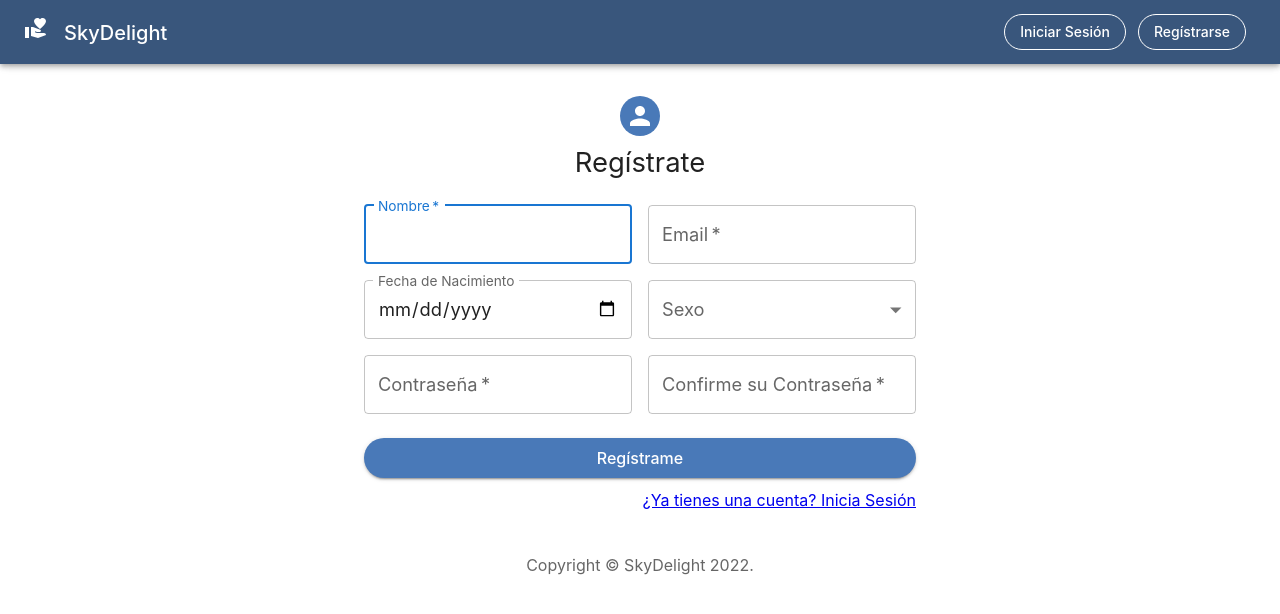
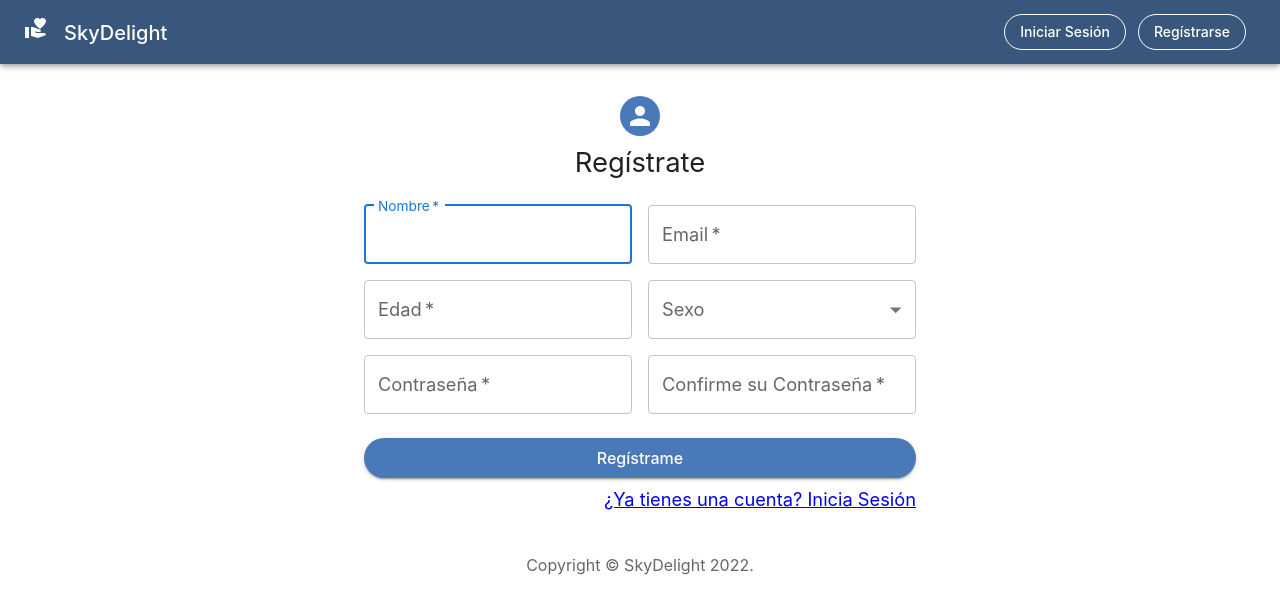
Before and after one commit to jluismarq/weblogin, a React (Create React App) app: page /signup in a window 1280 px wide. Shown: the top 614 px of the page. Built offline with nearby package versions, Linux system fonts and the light colour scheme.

Commit message:
Fetch y eliminación de Links

```diff
--- a/src/views/Forgot.js
+++ b/src/views/Forgot.js
@@ -110,9 +110,7 @@ export default function Forgot() {
               Enviar Correo de Recuperación
             </Button>
             <Grid item align="center">
-              <Link href="#" variant="body2">
                 <NavLink to="/">{"Ir a inicio"}</NavLink>
-              </Link>
             </Grid>
           </Box>
         </Box>
--- a/src/views/Login.js
+++ b/src/views/Login.js
@@ -3,8 +3,6 @@ import Avatar from "@mui/material/Avatar";
 import Button from "@mui/material/Button";
 import CssBaseline from "@mui/material/CssBaseline";
 import TextField from "@mui/material/TextField";
-import FormControlLabel from "@mui/material/FormControlLabel";
-import Checkbox from "@mui/material/Checkbox";
 import Link from "@mui/material/Link";
 import Grid from "@mui/material/Grid";
 import Box from "@mui/material/Box";
@@ -56,6 +54,35 @@ export default function Login() {
       email: data.get("email"),
       password: data.get("password"),
     });
+
+    const headers = new Headers();
+    //   headers.append("KEY-CLIENT", localStorage.getItem("access"));
+    //headers.append("Content-Type", "application/json");
+    //headers.append("Access-Control-Allow-Origin", "*");
+    fetch("https://apiskydelight.herokuapp.com/usuarios/token/obtener/", {
+      // headers:,
+      method: "POST",
+      //mode: "cors",
+      //   headers: {
+      //     "KEY-CLIENT": localStorage.getItem("access"), // Peticion autenticada
+      //     "Access-Control-Allow-Origin": "*",
+      //   },
+      headers: {
+        "Content-Type": "application/json",
+      },
+      body: JSON.stringify({
+        email: data.get("email"),
+        password: data.get("password"),
+      }),
+    }).then((response) => {
+      if (response.ok) {
+        return response.json();
+      }
+    });
+    //.then((jsonResponse) => {
+    // localStorage.setItem("access", jsonResponse.access);
+    // localStorage.setItem("refresh", jsonResponse.refresh);
+    // });
   };
 
   return (
@@ -77,6 +104,7 @@ export default function Login() {
           <Typography component="h1" variant="h5">
             Iniciar Sesión
           </Typography>
+
           <Box
             component="form"
             onSubmit={handleSubmit}
@@ -105,7 +133,7 @@ export default function Login() {
               id="password"
               autoComplete="current-password"
             />
-             <Button
+            <Button
               type="submit"
               variant="contained"
               fullWidth
@@ -121,16 +149,12 @@ export default function Login() {
             </Button>
             <Grid container>
               <Grid item xs>
-                <Link href="#" variant="body2">
-                  <NavLink to="/forgot">¿Ólvido su contraseña?</NavLink>
-                </Link>
+                  <NavLink to="/forgot" style={({ fontWeight:"normal"})}>¿Ólvido su contraseña?</NavLink>
               </Grid>
               <Grid item>
-                <Link href="#" variant="body2">
-                  <NavLink to="/signup">
+                  <NavLink to="/signup" style={({ fontWeight:"normal"})}>
                     {"¿No tienes cuenta? Regístrate"}
                   </NavLink>
-                </Link>
               </Grid>
             </Grid>
           </Box>
--- a/src/views/SignUp.js
+++ b/src/views/SignUp.js
@@ -3,14 +3,12 @@ import Avatar from "@mui/material/Avatar";
 import Button from "@mui/material/Button";
 import CssBaseline from "@mui/material/CssBaseline";
 import TextField from "@mui/material/TextField";
-import Link from "@mui/material/Link";
 import Grid from "@mui/material/Grid";
 import Box from "@mui/material/Box";
 import Typography from "@mui/material/Typography";
 import Container from "@mui/material/Container";
 import { createTheme, ThemeProvider } from "@mui/material/styles";
 import BarraSuperior from "../components/BarraSuperior";
-import Stack from "@mui/material/Stack";
 import InputLabel from "@mui/material/InputLabel";
 import MenuItem from "@mui/material/MenuItem";
 import FormControl from "@mui/material/FormControl";
@@ -54,26 +52,61 @@ const theme = createTheme({
 });
 
 export default function SignUp() {
+
+  const [sex, setSex] = React.useState("");
+
+  const handleChange = (event) => {
+    setSex(event.target.value);
+  };
+
+
+
   const handleSubmit = (event) => {
     event.preventDefault();
     const data = new FormData(event.currentTarget);
     console.log({
+      name: data.get("name"),
       email: data.get("email"),
+      edad: data.get("edad"),
+      sex: data.get("sex"),
       password: data.get("password"),
     });
-  };
 
-  const [sexo, setSexo] = React.useState("");
+    fetch("https://apiskydelight.herokuapp.com/usuarios/crearusuario/", {
+      method: "POST",
+      //mode: "cors",
+      headers: {
+        //"Access-Control-Allow-Origin": "*",
+        "Content-Type": "application/json",
+        "KEY-CLIENT" : "",
+      },
+      body: JSON.stringify({
+        name: data.get("name"),
+        email: data.get("email"),
+        sex: data.get("sex"),
+        password: data.get("password"),
+        edad: parseInt(data.get("edad"), 10),
+      }),
+    })
+      .then((response) => {
+        if (response.ok) {
+          return response.json();
+        }
+      })
+      .then((jsonResponse) => {
+        localStorage.setItem("access", jsonResponse.access);
+        localStorage.setItem("refresh", jsonResponse.refresh);
+      });
+};
 
-  const handleChange = (event) => {
-    setSexo(event.target.value);
-  };
+
 
   return (
     <ThemeProvider theme={theme}>
       <Container component="main" maxWidth="sm">
         <CssBaseline />
         <BarraSuperior />
+
         <Box
           sx={{
             marginTop: 11,
@@ -86,21 +119,24 @@ export default function SignUp() {
           <Typography component="h1" variant="h5">
             Regístrate
           </Typography>
+
           <Box
             component="form"
+            onSubmit={handleSubmit}
             noValidate
-            onSubmit={handleSubmit}
             sx={{ mt: 3 }}
           >
+
             <Grid container spacing={2}>
+
               <Grid item xs={12} sm={6}>
                 <TextField
-                  name="Nombre Completo"
                   required
                   fullWidth
-                  id="nombre"
+                  placeholder="Ingrese su Nombre Completo"
+                  id="name"
                   label="Nombre"
-                  placeholder="Ingrese su Nombre Completo"
+                  name="name"
                   autoFocus
                 />
               </Grid>
@@ -109,31 +145,35 @@ export default function SignUp() {
                 <TextField
                   required
                   fullWidth
+                  placeholder="Ingrese su Email"
                   id="email"
                   label="Email"
-                  name="Email"
-                  placeholder="Ingrese su Email"
+                  name="email"
+                  autoComplete="email"
                 />
               </Grid>
+
               <Grid item xs={12} sm={6}>
-                <Stack component="form" noValidate spacing={3}>
-                  <TextField
-                    fullWidth
-                    id="date"
-                    label="Fecha de Nacimiento"
-                    type="date"
-                    InputLabelProps={{ shrink: true }}
-                  />
-                </Stack>
+                <TextField
+                  inputProps={{ inputMode: 'numeric', pattern: '[0-9]*' }}
+                  required
+                  fullWidth
+                  placeholder="Ingrese su Edad"
+                  id="edad"
+                  label="Edad"
+                  name="edad"
+                  type="number"
+                />
               </Grid>
 
               <Grid item xs={12} sm={6}>
                 <FormControl fullWidth>
-                  <InputLabel id="sexo">Sexo</InputLabel>
+                  <InputLabel id="sex">Sexo</InputLabel>
                   <Select
-                    labelId="sexo"
-                    id="sexo"
-                    value={sexo}
+                    labelId="sex"
+                    name="sex"
+                    id="sex"
+                    value={sex}
                     label="Sexo"
                     onChange={handleChange}
                   >
@@ -159,10 +199,10 @@ export default function SignUp() {
                 <TextField
                   required
                   fullWidth
-                  name="password"
+                  name="confirm-password"
                   label="Confirme su Contraseña"
                   type="password"
-                  id="password"
+                  id="confirm-password"
                   placeholder="Confirme su Contraseña"
                 />
               </Grid>
@@ -183,17 +223,18 @@ export default function SignUp() {
                   Regístrame
                 </Button>
               </Grid>
+
               <Grid container justifyContent="flex-end">
                 <Grid item>
-                  <Link href="#" variant="body2">
-                    <NavLink to="/login">
+                    <NavLink to="/login"  href="#" variant="body2">
                       ¿Ya tienes una cuenta? Inicia Sesión
                     </NavLink>
-                  </Link>
                 </Grid>
               </Grid>
+
             </Grid>
           </Box>
+
         </Box>
         <Copyright sx={{ mt: 5 }} />
       </Container>
```
